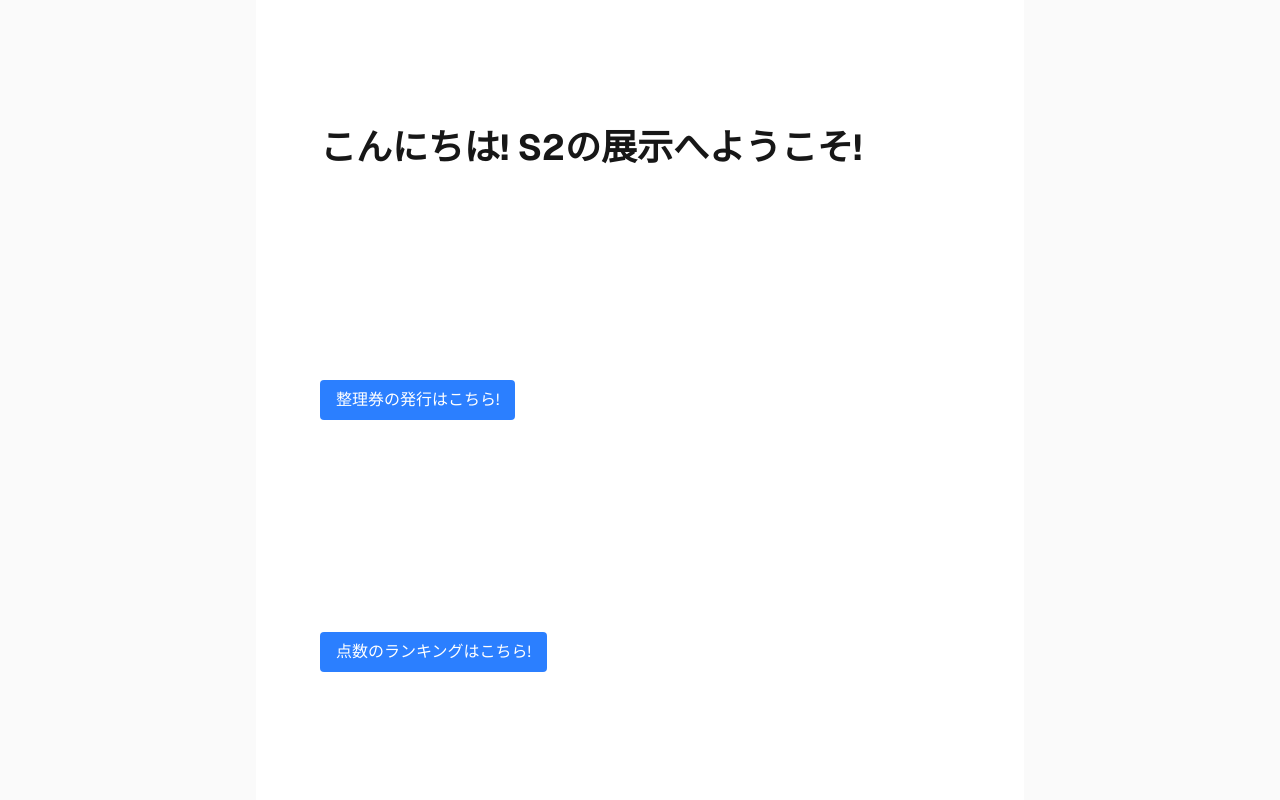
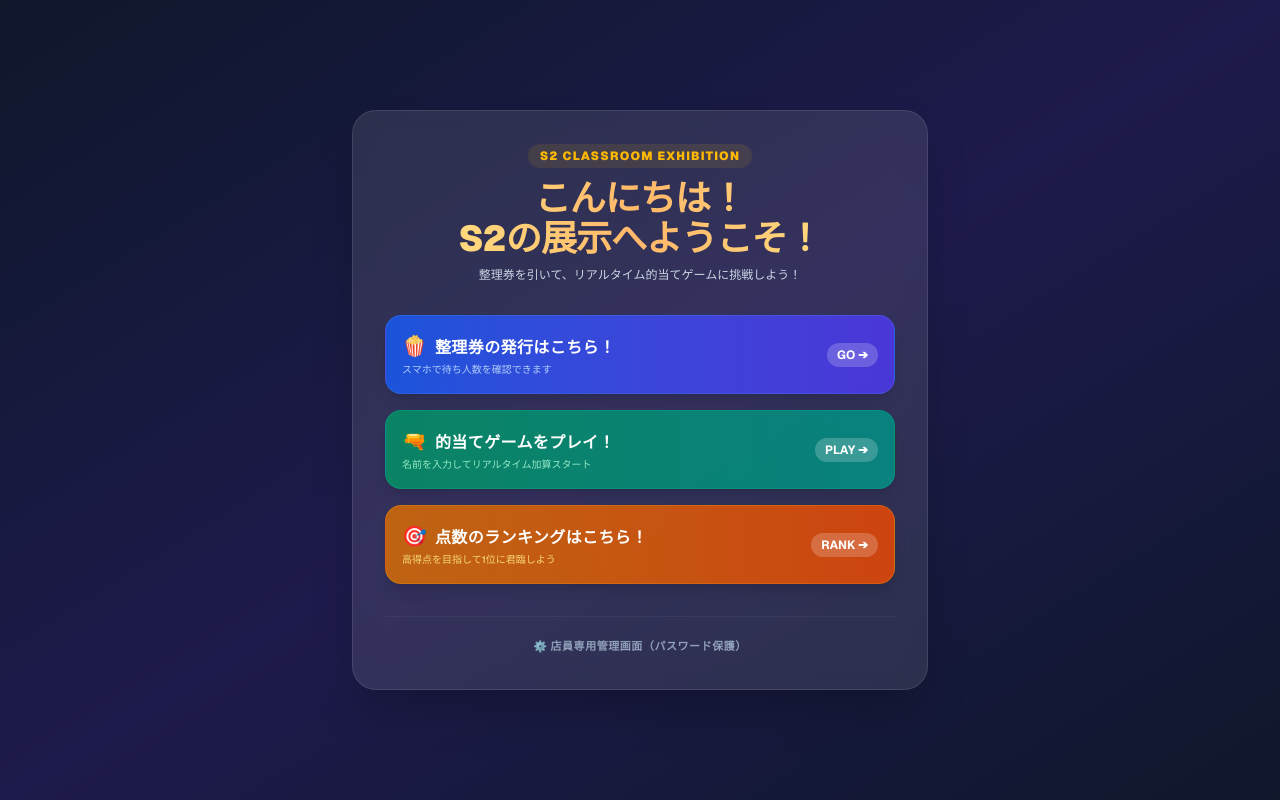
Before and after one commit to tatsutaa/nanzanculturalfestival, a Next.js app: page / in a window 1280 px wide. Built offline with nearby package versions, Linux system fonts and the light colour scheme.

Commit message:
微調整

```diff
--- a/app/page.tsx
+++ b/app/page.tsx
@@ -1,18 +1,78 @@
-import Image from "next/image";
+import React from "react";
 
 export default function Home() {
   return (
-    <div className="flex flex-col flex-1 items-center justify-center bg-zinc-50 font-sans dark:bg-black">
-      <main className="flex flex-1 w-full max-w-3xl flex-col items-center justify-between py-32 px-16 bg-white dark:bg-black sm:items-start">
-        <h1 className="text-4xl font-bold">
-          こんにちは! S2の展示へようこそ!
-        </h1>
-        <a href="/tickets" className="mt-4 px-4 py-2 bg-blue-500 text-white rounded hover:bg-blue-600 transition">
-          整理券の発行はこちら!
-        </a>
-        <a href="/realtime-ranking" className="mt-4 px-4 py-2 bg-blue-500 text-white rounded hover:bg-blue-600 transition">
-          点数のランキングはこちら!
-        </a>
+    <div className="min-h-screen bg-gradient-to-br from-slate-900 via-indigo-950 to-slate-900 font-sans flex flex-col justify-center items-center p-4">
+      {/* 🌟 メインコンテナ */}
+      <main className="w-full max-w-xl bg-white/10 backdrop-blur-md rounded-3xl shadow-2xl border border-white/10 p-6 sm:p-8 text-center text-white">
+
+        {/* 🎉 タイトルエリア */}
+        <div className="mb-8 animate-fade-in">
+          <span className="text-xs font-black tracking-widest text-amber-400 bg-amber-400/10 px-3 py-1 rounded-full uppercase">
+            S2 Classroom Exhibition
+          </span>
+          <h1 className="text-3xl sm:text-4xl font-black tracking-tight mt-3 bg-gradient-to-r from-amber-200 via-orange-300 to-amber-200 bg-clip-text text-transparent">
+            こんにちは！<br />S2の展示へようこそ！
+          </h1>
+          <p className="text-xs text-slate-300 mt-2 font-medium">
+            整理券を引いて、リアルタイム的当てゲームに挑戦しよう！
+          </p>
+        </div>
+
+        {/* 🗺️ メニューリンク（美しいカード型配列） */}
+        <div className="flex flex-col gap-4">
+
+          {/* 🎟️ カード1: 整理券発行 */}
+          <a
+            href="/tickets"
+            className="group relative flex items-center justify-between p-4 bg-gradient-to-r from-blue-600/80 to-indigo-600/80 hover:from-blue-500 hover:to-indigo-500 rounded-2xl border border-blue-400/20 shadow-lg transition-all duration-300 hover:-translate-y-0.5 active:scale-95"
+          >
+            <div className="text-left">
+              <span className="text-xl mr-2">🍿</span>
+              <span className="font-extrabold text-sm sm:text-base tracking-wide">整理券の発行はこちら！</span>
+              <p className="text-[10px] text-blue-200/90 font-medium mt-0.5">スマホで待ち人数を確認できます</p>
+            </div>
+            <span className="text-xs bg-white/20 px-2.5 py-1 rounded-full font-bold group-hover:bg-white/30 transition-colors">GO ➔</span>
+          </a>
+
+          {/* 🔫 カード2: 的当てゲーム画面 */}
+          <a
+            href="/shooting-game"
+            className="group relative flex items-center justify-between p-4 bg-gradient-to-r from-emerald-600/80 to-teal-600/80 hover:from-emerald-500 hover:to-teal-500 rounded-2xl border border-emerald-400/20 shadow-lg transition-all duration-300 hover:-translate-y-0.5 active:scale-95"
+          >
+            <div className="text-left">
+              <span className="text-xl mr-2">🔫</span>
+              <span className="font-extrabold text-sm sm:text-base tracking-wide">的当てゲームをプレイ！</span>
+              <p className="text-[10px] text-emerald-200/90 font-medium mt-0.5">名前を入力してリアルタイム加算スタート</p>
+            </div>
+            <span className="text-xs bg-white/20 px-2.5 py-1 rounded-full font-bold group-hover:bg-white/30 transition-colors">PLAY ➔</span>
+          </a>
+
+          {/* 🏆 カード3: スコアランキング */}
+          <a
+            href="/realtime-ranking"
+            className="group relative flex items-center justify-between p-4 bg-gradient-to-r from-amber-600/80 to-orange-600/80 hover:from-amber-500 hover:to-orange-500 rounded-2xl border border-amber-400/20 shadow-lg transition-all duration-300 hover:-translate-y-0.5 active:scale-95"
+          >
+            <div className="text-left">
+              <span className="text-xl mr-2">🎯</span>
+              <span className="font-extrabold text-sm sm:text-base tracking-wide">点数のランキングはこちら！</span>
+              <p className="text-[10px] text-amber-200/90 font-medium mt-0.5">高得点を目指して1位に君臨しよう</p>
+            </div>
+            <span className="text-xs bg-white/20 px-2.5 py-1 rounded-full font-bold group-hover:bg-white/30 transition-colors">RANK ➔</span>
+          </a>
+
+        </div>
+
+        {/* 👨‍🍳 店員専用の隠しリンク */}
+        <div className="mt-8 border-t border-white/5 pt-4">
+          <a
+            href="/ticket/admin"
+            className="text-[11px] text-slate-400 hover:text-red-400 font-bold tracking-wider transition-colors"
+          >
+            ⚙️ 店員専用管理画面（パスワード保護）
+          </a>
+        </div>
+
       </main>
     </div>
   );
```
